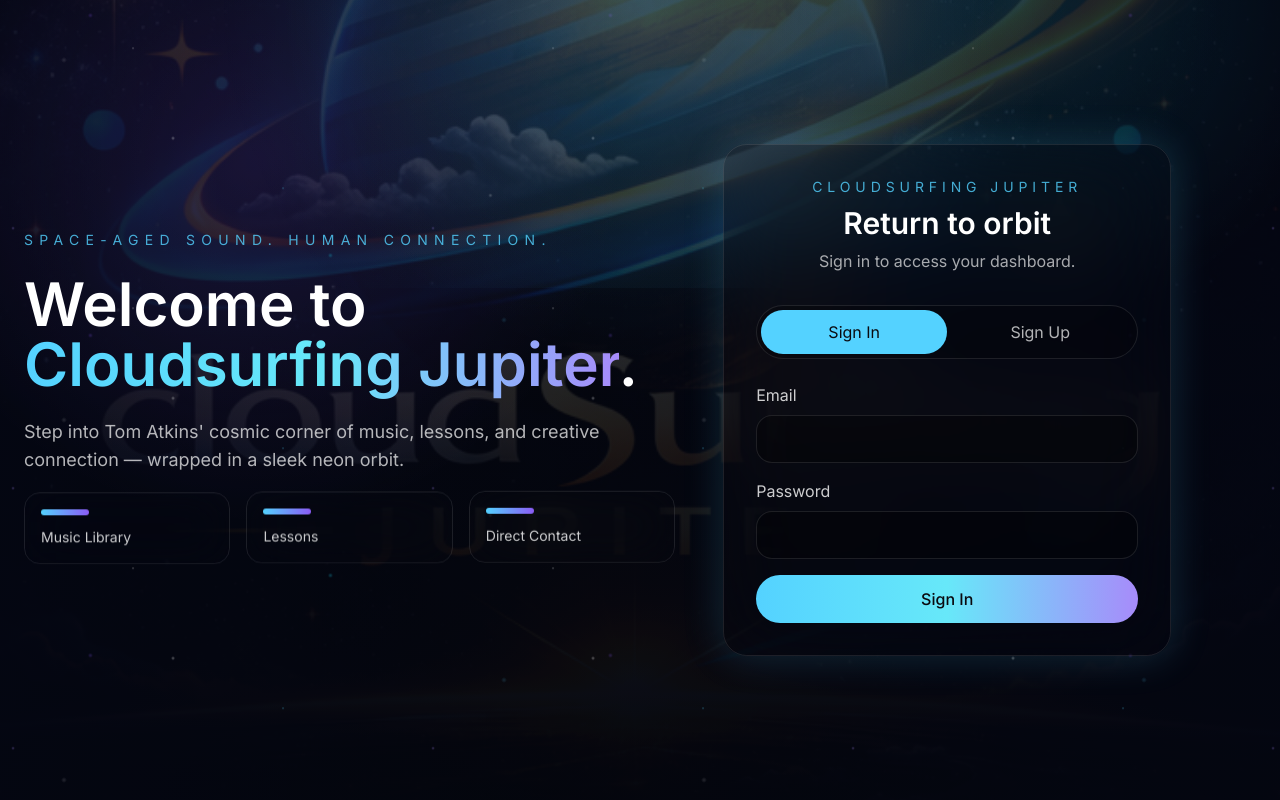
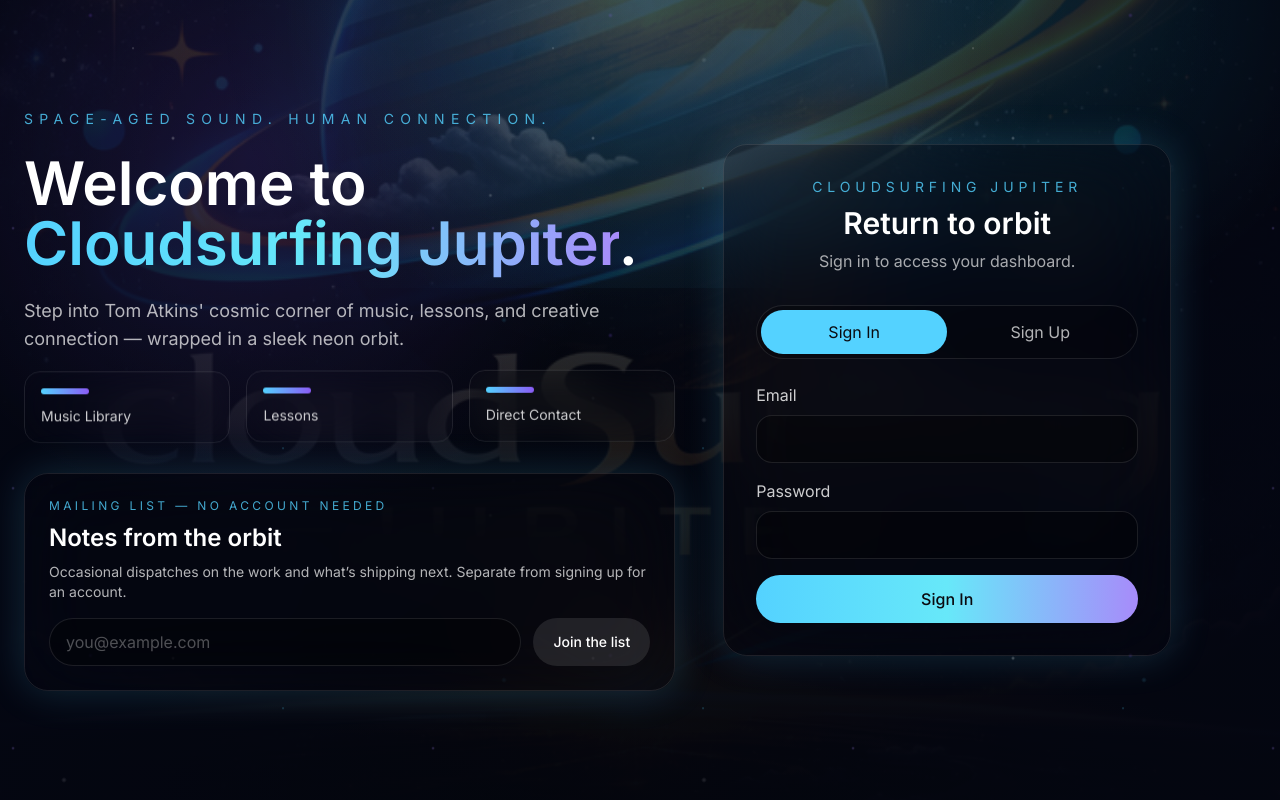
Before and after one commit to tomatkins/csj, a Next.js app: page / in a window 1280 px wide. Built offline with nearby package versions, Linux system fonts and the light colour scheme; no server answers.

Commit message:
feat(subscribers): place capture after homepage value, not in the auth card (HIG-3)

```diff
--- a/components/auth-page.tsx
+++ b/components/auth-page.tsx
@@ -6,6 +6,7 @@ import { createClient } from '@/lib/supabase/client';
 import { CosmicShell } from '@/components/cosmic-shell';
 import { AuthCard } from '@/components/auth-card';
 import { StatusMessage } from '@/components/status-message';
+import { EmailCapture } from '@/components/email-capture';
 
 type Mode = 'signin' | 'signup';
 
@@ -197,6 +198,7 @@ export function AuthPage() {
                 </div>
               ))}
             </div>
+            <EmailCapture source="homepage" />
           </section>
 
           <AuthCard
```
